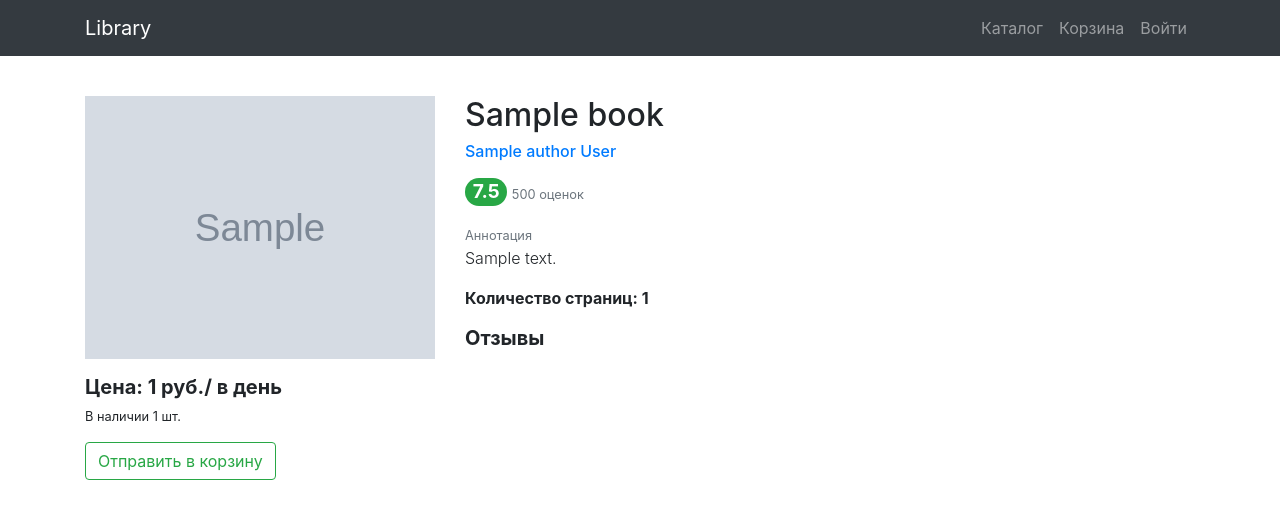
After one commit to alexandr-smnv/book_library, a Django app: page /books/book/1/ in a window 1280 px wide. The commit adds this page. Shown: the top 519 px of the page. Run offline with Django 4.2, Linux system fonts and the light colour scheme; tables that the repository leaves empty hold one stand-in row (values such as "Sample post"); grey boxes marked "Sample" are stand-in pictures; some libraries are stand-ins or nearby versions.

Commit message:
Create BookPage

```diff
--- a/books/models.py
+++ b/books/models.py
@@ -40,6 +40,10 @@ class Book(models.Model):
     copies = models.PositiveIntegerField()
     image = models.ImageField(upload_to='book_images')
 
+    # вычисление стоимости аренды в день
+    def price_on_day(self):
+        return round(self.price * decimal.Decimal(0.05), 0)
+
     def __str__(self):
         return self.title
 
@@ -79,7 +83,3 @@ class Basket(models.Model):
         book = Book.objects.get(id=self.book.id)
         book.copies -= 1
         book.save()
-
-    # вычисление стоимости аренды в день
-    def price_on_day(self):
-        return round(self.book.price * decimal.Decimal(0.05), 0)
--- /dev/null
+++ b/books/templates/books/book.html
@@ -0,0 +1,72 @@
+{% extends 'books/base.html' %}
+{% load humanize static %}
+
+{% block css %}
+  {#  <link href="{% static 'css/order.css' %}" rel="stylesheet">#}
+{% endblock %}
+
+{% block content %}
+  <section>
+    <div class="container pt-5">
+      <div class="mt-3">
+        <div class="row mt-5">
+          <div class="col-4">
+            <img src="{{ book.image.url }}" class="img-fluid" alt="">
+            <h5 class="font-weight-bold mt-3">Цена: {{ book.price_on_day }} руб./ в день</h5>
+            {% if book.copies > 0 %}
+              <p class="small"><i class="fa-solid fa-check" style="color: #14ad00;"></i> В наличии {{ book.copies }} шт.
+              </p>
+              <a class="btn btn-outline-success"
+                 href="{% url 'books:basket_add' book.id %}">
+                Отправить в корзину
+              </a>
+            {% else %}
+              <p class="small"><i class="fa-solid fa-xmark" style="color: #ed1202;"></i> Нет в наличии</p>
+              <button type="button" class="btn btn-outline-secondary" disabled>Нет в наличии</button>
+            {% endif %}
+
+          </div>
+          <div class="col-6">
+            <h2>{{ book.title }}</h2>
+            <a href="#">
+              <h6>{{ book.author.name }} {{ book.author.surname }}</h6>
+            </a>
+
+            <div class="row my-3">
+              <div class="col-6">
+                <span class="badge rounded-pill badge-success" style="font-size: 120%">7.5</span>
+                <span class="small text-muted">500 оценок</span>
+              </div>
+              <div class="col-6">
+                <a class="text-decoration-none text-reset mr-2" href="#">
+                  <i class="fa-regular fa-thumbs-up fa-lg" style="color: #3b7500;"></i>
+                  <i class="fa-regular fa-thumbs-up fa-lg" style="color: #adadad;"></i>
+                </a>
+                <a class="text-decoration-none text-reset mr-2" href="#">
+                  <i class="fa-regular fa-face-meh fa-lg" style="color: #f7e308;"></i>
+                  <i class="fa-regular fa-face-meh fa-lg" style="color: #adadad;"></i>
+                </a>
+                <a class="text-decoration-none text-reset" href="#">
+                  <i class="fa-regular fa-thumbs-down fa-lg" style="color: #ca2407;"></i>
+                  <i class="fa-regular fa-thumbs-down fa-lg" style="color: #adadad;"></i>
+                </a>
+              </div>
+            </div>
+
+
+            <small class="text-muted small mb-0"><i class="fa-solid fa-quote-left"></i> Аннотация</small>
+            <p class="font-weight-light">{{ book.description }}</p>
+            <div class="row">
+
+            </div>
+            <p class="font-weight-bold">Количество страниц: {{ book.pages }}</p>
+            <h5 class="font-weight-bold">Отзывы</h5>
+          </div>
+          <div class="col-2">
+
+          </div>
+        </div>
+      </div>
+    </div>
+  </section>
+{% endblock %}
--- a/books/templates/books/books.html
+++ b/books/templates/books/books.html
@@ -31,7 +31,7 @@
                 </a>
                 <div class="card-body">
                   <h4 class="card-title">
-                    <a href="#">{{ book.title }}</a>
+                    <a href="{% url 'books:book_detail' book.id %}">{{ book.title }}</a>
                   </h4>
                   <h5>{{ book.price }} руб.</h5>
                   <small>В наличии: {{ book.copies }} шт.</small>
--- a/books/urls.py
+++ b/books/urls.py
@@ -1,11 +1,12 @@
 from django.urls import path
 
-from books.views import BooksListView, basket_add, basket_remove, BasketView
+from books.views import BooksListView, basket_add, basket_remove, BasketView, BookDetailView
 
 app_name = 'books'
 
 urlpatterns = [
     path("", BooksListView.as_view(), name='index'),
+    path("book/<int:pk>/", BookDetailView.as_view(), name='book_detail'),
     path("category/<int:category_id>", BooksListView.as_view(), name='categories'),
     path("basket", BasketView.as_view(), name='basket'),
     path("baskets/add/<int:book_id>", basket_add, name='basket_add'),
--- a/books/views.py
+++ b/books/views.py
@@ -4,7 +4,7 @@ from django.http import HttpResponseRedirect
 from django.shortcuts import render
 
 # Create your views here.
-from django.views.generic import TemplateView, ListView
+from django.views.generic import TemplateView, ListView, DetailView
 
 from books.models import Book, Category, Basket
 from common.views import TitleMixin
@@ -13,6 +13,13 @@ from common.views import TitleMixin
 class IndexView(TitleMixin, TemplateView):
     template_name = 'books/index.html'
     title = 'Library Book'
+
+
+class BookDetailView(TitleMixin, DetailView):
+    model = Book
+    context_object_name = 'book'
+    title = 'Library Book'
+    template_name = 'books/book.html'
 
 
 class BooksListView(TitleMixin, ListView):
--- a/order/templates/order/order-create.html
+++ b/order/templates/order/order-create.html
@@ -18,7 +18,7 @@
               <div>
                 <h6 class="my-0">{{ basket.book.title }}</h6>
               </div>
-              <span class="text-muted">{{ basket.price_on_day }} руб./ в день</span>
+              <span class="text-muted">{{ basket.book.price_on_day }} руб./ в день</span>
             </li>
           {% endfor %}
           <li class="list-group-item d-flex justify-content-end">
--- a/order/templates/order/order.html
+++ b/order/templates/order/order.html
@@ -14,7 +14,7 @@
         <div class="row mt-3">
           <div class="col-5">
             <h5 class="font-weight-bold">Получатель:</h5>
-            <div class="">{{ order.first_name }} {{ order.last_name }}</div>
+            <div>{{ order.first_name }} {{ order.last_name }}</div>
             <div>{{ order.user.email }}</div>
             <h5 class="font-weight-bold mt-3">Статус заказа:</h5>
             <span class="badge rounded-pill badge-primary">{{ order.get_status_display }}</span>
--- a/order/views.py
+++ b/order/views.py
@@ -46,7 +46,7 @@ class OrderCreateView(TitleMixin, CreateView):
 
     def form_valid(self, form):
         baskets = Basket.objects.filter(user=self.request.user)
-        price = sum([basket.price_on_day() for basket in baskets]) * ((form.cleaned_data['end_date'] - form.cleaned_data['start_date']).days + 1)
+        price = sum([basket.book.price_on_day() for basket in baskets]) * ((form.cleaned_data['end_date'] - form.cleaned_data['start_date']).days + 1)
         books = []
         for basket in baskets:
             basket.reduction_quantity()
@@ -64,7 +64,7 @@ def update_data(request):
     start_date = datetime.strptime(request.POST.get('start_date'), '%Y-%m-%d')
     end_date = datetime.strptime(request.POST.get('end_date'), '%Y-%m-%d')
     delta = (end_date - start_date).days + 1
-    price = sum([basket.price_on_day() for basket in baskets]) * delta
+    price = sum([basket.book.price_on_day() for basket in baskets]) * delta
 
     data = {'total_price': price}
     return JsonResponse(data)
```
